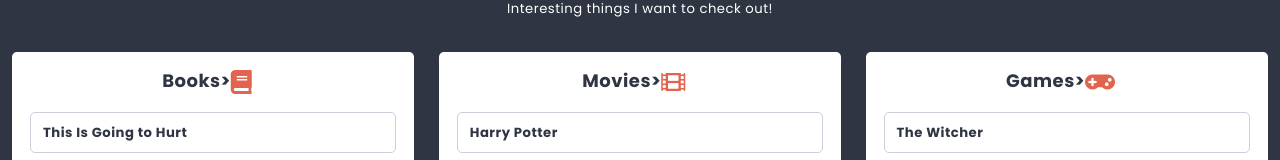
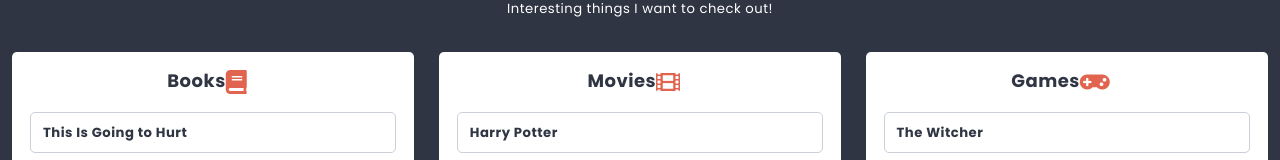
Before and after one commit to Oskyyy/React-app, a React app: page / in a window 1280 px wide. Shown: the part 380-540 px from the top of the page. Built offline with nearby package versions, Linux system fonts and the light colour scheme.

Commit message:
Fixed eslint errors

```diff
--- a/package.json
+++ b/package.json
@@ -6,7 +6,7 @@
   "scripts": {
     "start": "webpack-dev-server --mode development --open --hot",
     "build": "webpack --mode production",
-    "lint": "eslint src/"
+    "lint": "eslint --fix src/"
   },
   "husky": {
     "hooks": {
@@ -14,7 +14,7 @@
     }
   },
   "lint-staged": {
-    "src/**/*.js": "eslint"
+    "src/**/*.js": "eslint --fix"
   },
   "keywords": [],
   "author": "",
--- a/src/components/Button/Button.js
+++ b/src/components/Button/Button.js
@@ -1,5 +1,6 @@
 import React from 'react';
 import styles from './Button.scss';
+import PropTypes from 'prop-types';
 
 const Button = ({variant = '', ...otherProps}) => (
   <button
@@ -8,4 +9,8 @@ const Button = ({variant = '', ...otherProps}) => (
   />
 );
 
+Button.propTypes = {
+  variant: PropTypes.node,
+};
+
 export default Button;
--- a/src/components/Card/Card.js
+++ b/src/components/Card/Card.js
@@ -4,7 +4,7 @@ import PropTypes from 'prop-types';
 
 class Card extends React.Component {
   static propTypes = {
-    title: PropTypes.node.isRequired
+    title: PropTypes.node.isRequired,
   };
 
   render() {
--- a/src/components/Column/Column.js
+++ b/src/components/Column/Column.js
@@ -8,14 +8,14 @@ import PropTypes from 'prop-types';
 
 class Column extends React.Component {
   state = {
-    cards: this.props.cards || []
+    cards: this.props.cards || [],
   };
 
   static propTypes = {
     title: PropTypes.node.isRequired,
     image: PropTypes.string.isRequired,
     cards: PropTypes.array,
-    icon: PropTypes.string.isRequired
+    icon: PropTypes.string.isRequired,
   };
 
   addCard(title) {
@@ -25,9 +25,9 @@ class Column extends React.Component {
         {
           key: state.cards.length ? state.cards[state.cards.length - 1].key + 1 : 0,
           title,
-          icon: "list-alt"
-        }
-      ]
+          icon: 'list-alt',
+        },
+      ],
     }));
   }
 
@@ -35,7 +35,7 @@ class Column extends React.Component {
     return (
       <section className={styles.component}>
         <h3 className={styles.title}>
-          {this.props.title}>
+          {this.props.title}
           <span className={styles.icon}>
             <Icon name={this.props.icon} />
           </span>
--- a/src/components/Icon/Icon.js
+++ b/src/components/Icon/Icon.js
@@ -1,5 +1,10 @@
 import React from 'react';
+import PropTypes from 'prop-types';
 
 const Icon = props => (<i className={`fas fa-${props.name}`}></i>);
 
+Icon.propTypes = {
+  name: PropTypes.node,
+};
+
 export default Icon;
--- a/src/components/List/List.js
+++ b/src/components/List/List.js
@@ -16,7 +16,7 @@ class List extends React.Component {
     title: PropTypes.node.isRequired,
     image: PropTypes.string.isRequired,
     description: PropTypes.node,
-    columns: PropTypes.array
+    columns: PropTypes.array,
   };
 
   static defaultProps = {
@@ -32,9 +32,9 @@ class List extends React.Component {
             key: state.columns.length ? state.columns[state.columns.length-1].key+1 : 0,
             title,
             icon: 'list-alt',
-            cards: []
-          }
-        ]
+            cards: [],
+          },
+        ],
       }
     ));
   }
```
Also changed, not shown: src/components/Creator/Creator.js (+4 -3 lines), src/components/Hero/Hero.js (+6 -6 lines).
